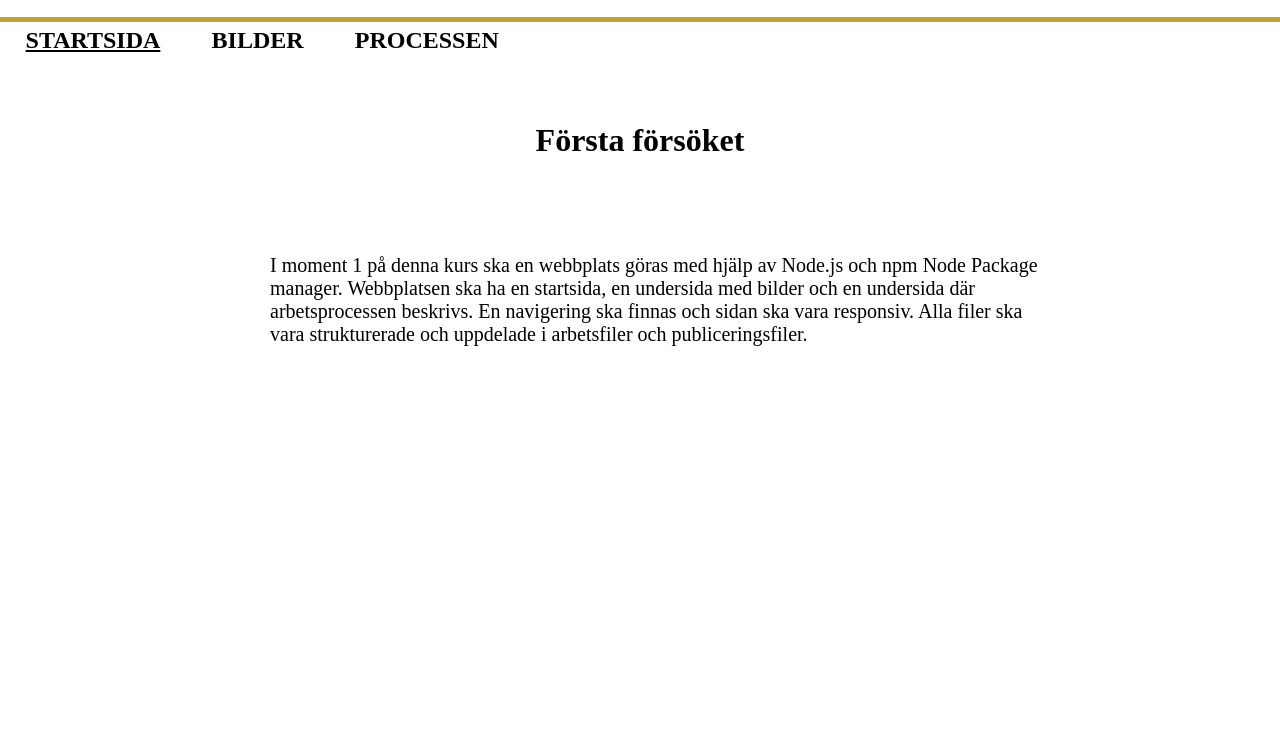
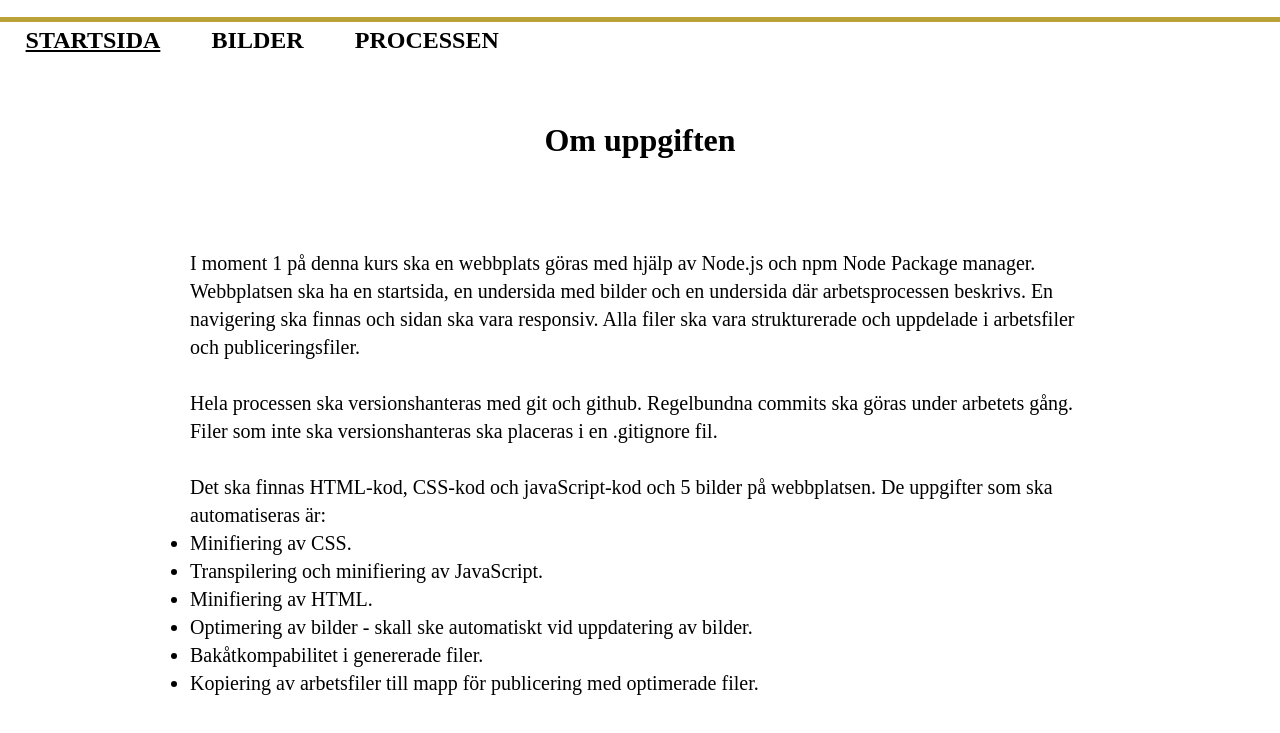
Before and after one commit to Anne-Lii/npm_moment1, a website built with Parcel: page src/index.html in a window 1280 px wide. Shown: the part 183-916 px from the top of the page. Before the commit the page ends 800 px from the top, so only its background shows below. Built offline with nearby package versions, Linux system fonts and the light colour scheme.

Commit message:
skrivit texterna på processen sidan och uppgiftsidan

```diff
--- a/package.json
+++ b/package.json
@@ -9,6 +9,7 @@
     "start": "parcel",
     "build": "parcel build"
   },
+  "browserslist": "> 0.5%, last 2 versions, not dead",
   "devDependencies": {
     "parcel": "^2.11.0",
     "sharp": "^0.31.3"
--- a/src/css/style.css
+++ b/src/css/style.css
@@ -16,14 +16,11 @@ h1 {
     width: 100%;
     max-width: 1920px;
     margin: 0 auto;
-
 }
-
 
 header {
     height: 200px;
     width: 100%;
-
 }
 
 header img {
@@ -49,7 +46,6 @@ nav ul li {
     padding: 10px 2%;
     float: left;
     cursor: pointer;
-
 }
 
 nav ul li a {
@@ -58,12 +54,8 @@ nav ul li a {
 }
 
 nav ul li:hover {
-
     color: rgb(187, 163, 57);
     text-decoration: underline;
-
-
-
 }
 
 img {
@@ -80,22 +72,27 @@ img {
     box-shadow: none;
 }
 
-p {
+#omuppgiften {
+    width: 900px;
+    max-width: 90%;
+    margin: auto;
+    text-align: left;
+    line-height: 1.4em;
     font-size: 20px;
-    padding: 5px 0 50px 0;
-    text-align: center;
+    padding-bottom: 200px;
 }
 
-#omuppgiften {
-    max-width: 800px;
+#text_processen {
+    width: 900px;
+    max-width: 90%;
     margin: auto;
-
+    text-align: left;
+    line-height: 1.4em;
+    font-size: 20px;
+    padding-bottom: 200px;
 }
 
-#omuppgiften p {
-    text-align: left;
-    padding-left: 30px;
-}
+
 
 /*döljer hamburgemenyn för mindre skärmar*/
 .menu-btn {
--- a/src/index.html
+++ b/src/index.html
@@ -52,12 +52,27 @@
             <li><a href="process.html">Processen</a></li>
         </ul>
     </nav>
-    <main><h1>Första försöket</h1></main>
+    <main><h1>Om uppgiften </h1></main>
     <section id="omuppgiften">
         <p>I moment 1 på denna kurs ska en webbplats göras med hjälp av Node.js och npm Node Package manager.
             Webbplatsen ska ha en startsida, en undersida med bilder och en undersida där arbetsprocessen beskrivs.
             En navigering ska finnas och sidan ska vara responsiv.
-            Alla filer ska vara strukturerade och uppdelade i arbetsfiler och publiceringsfiler.
+            Alla filer ska vara strukturerade och uppdelade i arbetsfiler och publiceringsfiler. <br><br>
+
+            Hela processen ska versionshanteras med git och github. Regelbundna commits ska göras under arbetets gång.
+            Filer som inte ska versionshanteras ska placeras i en .gitignore fil.<br><br>
+
+            Det ska finnas HTML-kod, CSS-kod och javaScript-kod och 5 bilder på webbplatsen.
+            De uppgifter som ska automatiseras är:
+
+            <ul>
+                <li>Minifiering av CSS.</li>
+                <li>Transpilering och minifiering av JavaScript.</li>
+                <li>Minifiering av HTML.</li>
+                <li>Optimering av bilder - skall ske automatiskt vid uppdatering av bilder.</li>
+                <li>Bakåtkompabilitet i genererade filer.</li>
+                <li>Kopiering av arbetsfiler till mapp för publicering med optimerade filer.</li>
+            </ul>
 
         </p>
     </section>
```
Also changed, not shown: src/process.html (+40 -0 lines).
